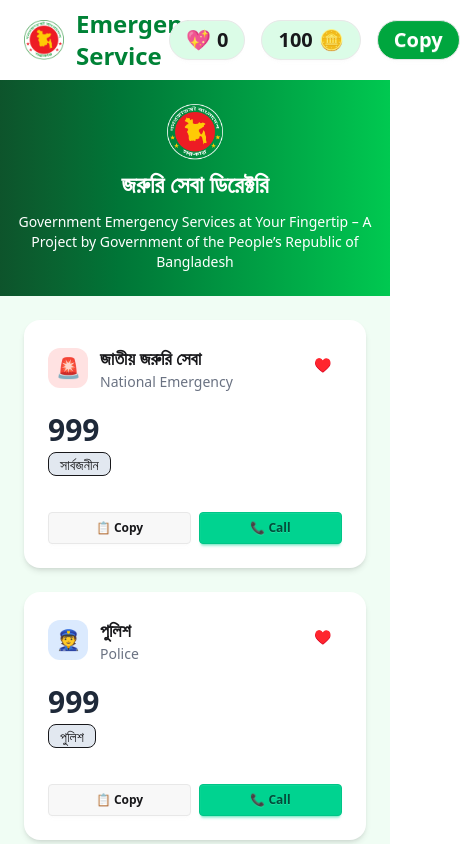
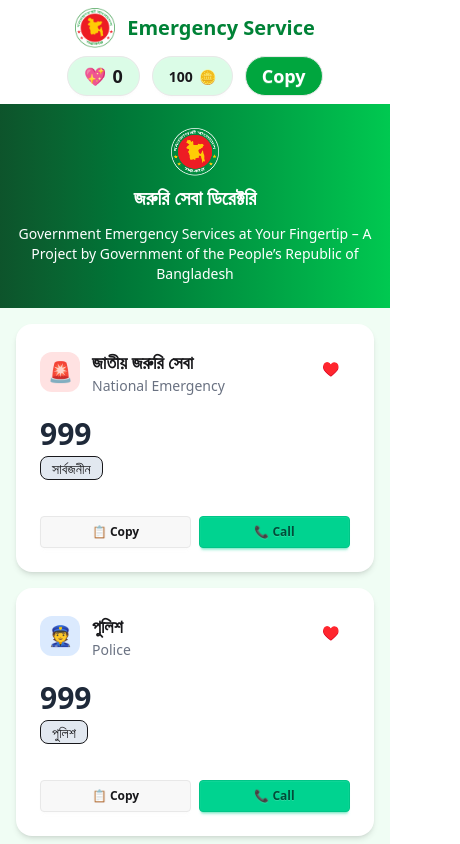
Before and after one commit to ovijit96/Emergency-service, a plain HTML site: page index.html in a window 390 px wide. Shown: the top 844 px of the page, 460 px wide, since content can reach past the window. Drawn offline with nearby package versions, Linux system fonts and the light colour scheme.

Commit message:
responsive part ongoing

```diff
--- a/index.html
+++ b/index.html
@@ -3,36 +3,37 @@
 <head>
   <meta charset="UTF-8">
   <meta name="viewport" content="width=device-width, initial-scale=1.0">
-  <link rel="shortcut icon" href="assets/logo-dark.png" type="image/x-icon">
+  <link rel="shortcut icon" href="assets/logo-dark.png" type="">
   <title>Emergency Service</title>
    <!-- Tailwind + DaisyUI -->
+
    <link href="https://cdn.jsdelivr.net/npm/daisyui@5" rel="stylesheet" type="text/css" />
 <script src="https://cdn.jsdelivr.net/npm/@tailwindcss/browser@4"></script>
 </head>
 <body class="bg-green-50">
-
+<div class="container mx-auto max-w-7xl">
  <!-- navbar -->
-<div class="navbar bg-white px-6">
-  <div class="flex-1 flex items-center gap-3">
+<div class="navbar bg-white px-4 md:px-6 flex flex-col md:flex-row md:justify-between gap-2">
+  <div class="flex-1 flex items-center gap-3 justify-center md:justify-start">
     <!-- logo -->
     <img class="h-10 w-10" src="assets/logo.png" alt="">
     <!-- text -->
-    <span class="text-2xl font-bold text-green-700">
-      Emergency <br> Service
+    <span class="text-xl md:text-2xl font-bold text-green-700 text-center md:text-left">
+      Emergency <br class="hidden md:block"> Service
     </span>
   </div>
 
-  <div class="flex gap-4 items-center">
+  <div class="flex gap-3 md:gap-4 items-center justify-center md:justify-end flex-wrap">
     <!-- ❤️ Counter -->
-    <button id="love-btn" class="btn bg-green-100 rounded-3xl text-xl">💖
+    <button id="love-btn" class="btn bg-green-100 rounded-3xl text-lg md:text-xl">💖
       <span id="love-count">0</span>
     </button>
 
-    <!-- 🔔 Button -->
-    <button class="btn bg-green-100 rounded-3xl text-xl"> <span id="points">100</span> 🪙</button>
+    <!-- 🪙 Points -->
+    <button class="btn bg-green-100 rounded-3xl textt-lg md:text-xl"> <span id="points">100</span> 🪙</button>
 
     <!-- Copy Button -->
-    <button class="btn rounded-3xl text-xl bg-green-600 text-white"> Copy</button>
+    <button class="btn rounded-3xl text-lg md:text-xl bg-green-600 text-white"> Copy</button>
 
 
   </div>
@@ -41,19 +42,19 @@
 
 
   <!-- Header -->
-  <div class="text-center bg-gradient-to-r from-green-900 to-green-500 text-white py-6">
-    <img src="assets/logo-dark.png" class="mx-auto w-14 mb-2" />
-    <h1 class="text-2xl font-bold mb-3">জরুরি সেবা ডিরেক্টরি</h1>
-    <p class="text-sm">Government Emergency Services at Your Fingertip – A Project by  Government of the People’s Republic of Bangladesh</p>
+  <div class="text-center bg-gradient-to-r from-green-900 to-green-500 text-white px-3 py-6">
+    <img src="assets/logo-dark.png" class="mx-auto w-12 mb-2" />
+    <h1 class="text-xl md:text-2xl font-bold mb-3">জরুরি সেবা ডিরেক্টরি</h1>
+    <p class="text-sm md:text-base">Government Emergency Services at Your Fingertip – A Project by  Government of the People’s Republic of Bangladesh</p>
   </div>
 
 
 
   <!-- Main Section -->
-  <div class="flex flex-col md:flex-row gap-6 p-6">
+  <div class="flex flex-col lg:flex-row gap-6 p-4 md:p-6">
 
     <!-- Cards Grid -->
-    <div class="grid grid-cols-1 md:grid-cols-3 gap-6 flex-1">
+    <div class="grid grid-cols-1 sm:grid-cols-2 md:grid-cols-3 gap-4 md:gap-6 flex-1">
 
       <!-- National Emergency -->
       <div class="card bg-white shadow-md rounded-2xl">
@@ -158,7 +159,7 @@
           </div>
         </div>
       </div>
-<!-- -----------Done----------- -->
+
       <!-- Ambulance -->
       <div class="card bg-white shadow-md rounded-2xl">
         <div class="card-body space-y-3">
@@ -193,7 +194,7 @@
           </div>
         </div>
       </div>
-<!-- -----------Done----------- -->
+
       <!-- Women & Child -->
       <div class="card bg-white shadow-md rounded-2xl">
         <div class="card-body space-y-3">
@@ -228,7 +229,7 @@
        </div>
         </div>
       </div>
-<!-- -----------Done----------- -->
+
       <!-- Anti Corruption -->
       <div class="card bg-white
       shadow-md rounded-2xl">
@@ -264,7 +265,7 @@
        </div>
         </div>
       </div>
-<!-- -----------Done----------- -->
+
       <!-- Electricity -->
       <div class="card bg-white shadow-md rounded-2xl">
         <div class="card-body space-y-3">
@@ -334,7 +335,7 @@
        </div>
         </div>
       </div>
-<!-- -----------Done----------- -->
+
       <!-- Railway -->
       <div class="card bg-white shadow-md rounded-2xl">
         <div class="card-body space-y-3">
@@ -370,6 +371,22 @@
          </div>
        </div>
 
+    </div> <!--cards grid er div close done-->
+
+    <!-- Call History -->
+    <div class="card bg-white shadow-md w-full lg:w-3/12">
+      <div class="card-body">
+        <h2 class="card-title flex flex-col md:flex-row justify-between items-start md:items-center gap-2">📞 Call History
+          <button id="clear-history" class="btn bg-green-600 rounded-3xl text-base md:text-xl">Clear</button>
+        </h2>
+        <ul id="call-history" class="mt-2 space-y-2 text-sm md:text-base">
+        </ul>
       </div>
+    </div>
+    </div> <!--main section er div close done-->
+</div>
+    <!-- JS -->
+  <script src="script.js"></script>
+
     </body>
     </html>
```
Lines whose indentation alone changed are shown as unchanged.
